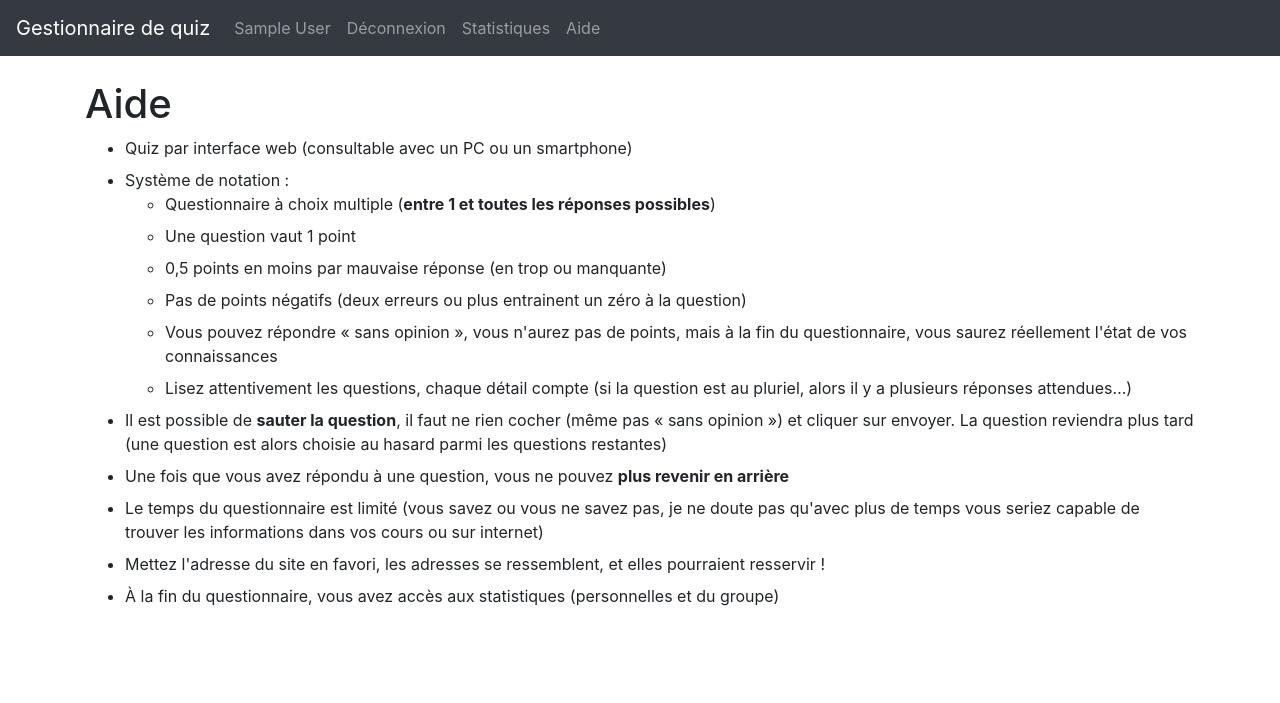
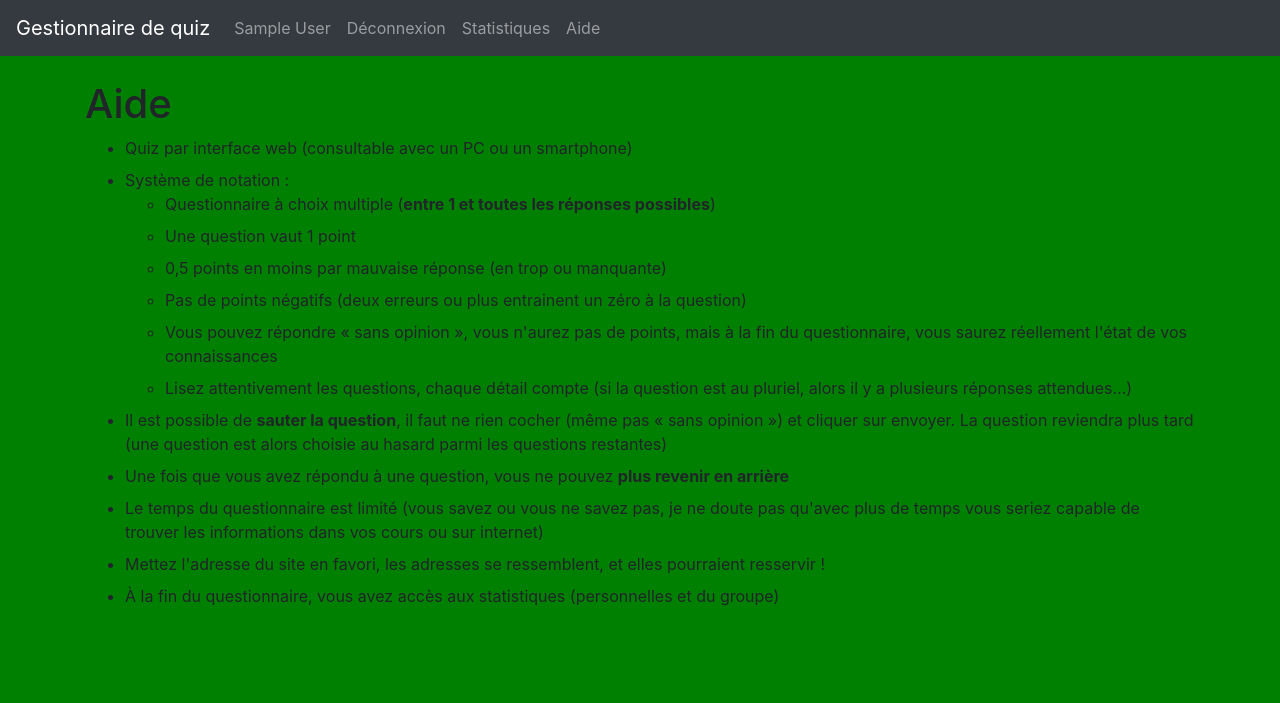
Before and after one commit to vpoulailleau/pyquizz, a Django app: page /quiz/aide/ in a window 1280 px wide. Shown: the top 703 px of the page. Run offline with Django 3.2, Linux system fonts and the light colour scheme; a user stored in the database is signed in; tables that the repository leaves empty hold one stand-in row (values such as "Sample post"); some libraries are stand-ins or nearby versions.

Commit message:
start managing dyslexic CSS

```diff
--- a/pyquizz/templates/base.html
+++ b/pyquizz/templates/base.html
@@ -35,11 +35,14 @@
             color: white;
             border-radius: .25rem;
         }
+        .dyslexic {
+            background-color: green !important;
+        }
     </style>
     {% block script %}{% endblock %}
 </head>
 
-<body>
+<body{% if user.is_authenticated %}{% if user.profile.dyslexic %} class="dyslexic"{% endif %}{% endif %}>
 
     <nav class="navbar navbar-expand-md navbar-dark bg-dark fixed-top">
         <a class="navbar-brand" href="{% url 'quizz_help' %}">Gestionnaire de quiz</a>
```
